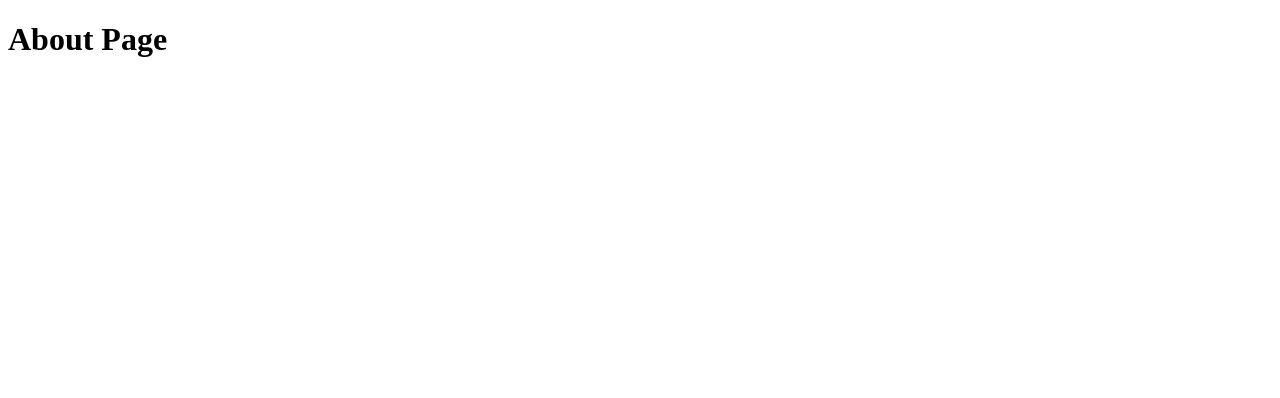
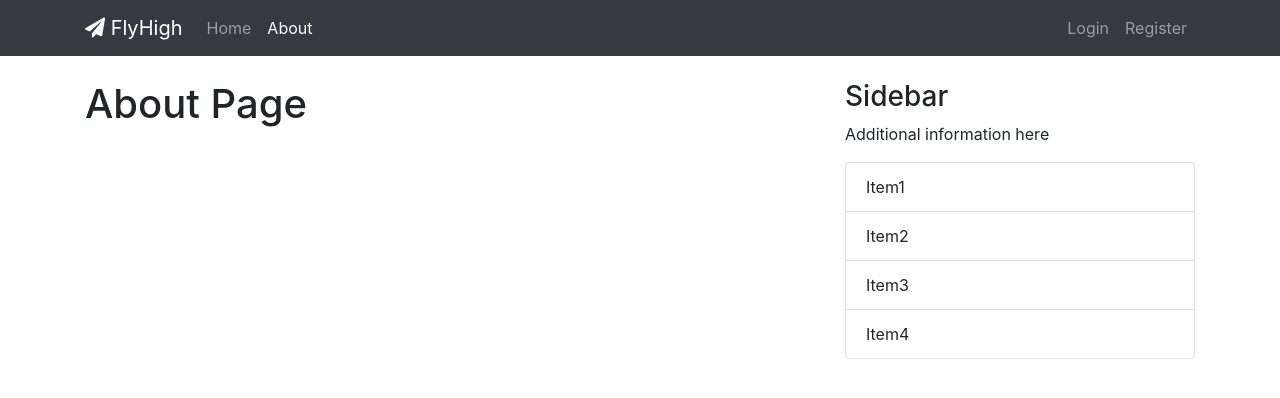
Before and after one commit to milan-stefanik/FlyHigh, a Flask app: page /about in a window 1280 px wide. Before the commit the part shown is almost empty. Shown: the top 398 px of the page. Run offline with Flask 2, Linux system fonts and the light colour scheme; some libraries are stand-ins or nearby versions.

Commit message:
Bootstrap incorporated, basic formatting, navbar added

```diff
--- a/app.py
+++ b/app.py
@@ -19,9 +19,9 @@ mongo = PyMongo(app)
 
 
 @app.route('/')
-@app.route('/home')
-def home():
-    return render_template('home.html', posts=mongo.db.posts.find())
+@app.route('/index')
+def index():
+    return render_template('index.html', posts=mongo.db.posts.find())
 
 
 @app.route('/about')
--- /dev/null
+++ b/static/css/style.css
@@ -0,0 +1,3 @@
+body {
+    margin-top: 5rem;
+}
--- a/templates/about.html
+++ b/templates/about.html
@@ -1,4 +1,5 @@
-{% extends "index.html" %}
+{% extends "base.html" %}
+{% set active_page = "about" %}
 {% block content %}
     <h1>About Page</h1>
 {% endblock content %}
--- /dev/null
+++ b/templates/base.html
@@ -0,0 +1,84 @@
+<!DOCTYPE html>
+<html lang="en">
+<head>
+    <meta charset="utf-8" />
+    <meta name="viewport" content="width=device-width, initial-scale=1, shrink-to-fit=no" />
+
+    <!-- Bootstrap CSS -->
+    <link type="text/css" rel="stylesheet" href="https://stackpath.bootstrapcdn.com/bootstrap/4.5.0/css/bootstrap.min.css" />
+
+    <!-- Fontawesome -->
+    <link type="text/css" rel="stylesheet" href="https://cdnjs.cloudflare.com/ajax/libs/font-awesome/5.12.0-1/css/all.css" />
+
+    <!-- Custom CSS -->
+    <link type="text/css" rel="stylesheet" href="{{url_for('static', filename='css/style.css')}}" />
+
+    {% if title %}
+        <title>FlyHigh Blog - {{ title }}</title>
+    {% else %}
+        <title>FlyHigh Blog</title>
+    {% endif %}
+
+    <!-- Favicon -->
+    <link href="static/img/favicon.png" rel="icon" />
+</head>
+
+<body>
+	<header class="site-header">
+		<nav class="navbar fixed-top navbar-expand-lg navbar-dark bg-dark">
+			<div class="container">
+				<a class="navbar-brand" href="{{url_for('index')}}"><span class="logo"><i class="fas fa-paper-plane"></i></span>
+					FlyHigh</a>
+				<button class="navbar-toggler" type="button" data-toggle="collapse" data-target="#navbarTogglerDemo02" aria-controls="navbarTogglerDemo02" aria-expanded="false" aria-label="Toggle navigation">
+		                <span class="navbar-toggler-icon"></span>
+		            </button>
+
+				<div class="collapse navbar-collapse" id="navbarTogglerDemo02">
+					<ul class="navbar-nav mr-auto mt-2 mt-lg-0">
+						<li class="nav-item {{ 'active' if active_page == 'home' else '' }}">
+							<a class="nav-link" href="{{url_for('index')}}">Home</a>
+						</li>
+						<li class="nav-item {{ 'active' if active_page == 'about' else '' }}">
+							<a class="nav-link" href="{{url_for('about')}}">About</a>
+						</li>
+					</ul>
+					<ul class="navbar-nav mt-2 mt-lg-0">
+						<li class="nav-item">
+							<a class="nav-link" href="#">Login</a>
+						</li>
+						<li class="nav-item">
+							<a class="nav-link" href="#">Register</a>
+						</li>
+					</ul>
+				</div>
+			</div>
+		</nav>
+	</header>
+
+    <div class="container">
+      <div class="row">
+        <div class="col-md-8">
+          {% block content %}{% endblock %}
+        </div>
+        <div class="col-md-4">
+          <div>
+            <h3>Sidebar</h3>
+            <p>Additional information here</p>
+              <ul class="list-group">
+                <li class="list-group-item">Item1</li>
+                <li class="list-group-item">Item2</li>
+                <li class="list-group-item">Item3</li>
+                <li class="list-group-item">Item4</li>
+              </ul>
+          </div>
+        </div>
+      </div>
+    </div>
+
+    <!-- Bootstrap JavaScript -->
+    <script type="text/javascript" src="https://code.jquery.com/jquery-3.5.1.slim.min.js"></script>
+    <script type="text/javascript" src="https://cdn.jsdelivr.net/npm/popper.js@1.16.0/dist/umd/popper.min.js" ></script>
+    <script type="text/javascript" src="https://stackpath.bootstrapcdn.com/bootstrap/4.5.0/js/bootstrap.min.js" ></script>
+
+</body>
+</html>
--- a/templates/index.html
+++ b/templates/index.html
@@ -1,16 +1,17 @@
-<!DOCTYPE html>
-<html lang="en">
-<head>
-    <meta charset="UTF-8">
-    <meta name="viewport" content="width=device-width, initial-scale=1.0">
-    {% if title %}
-        <title>FlyHigh Blog - {{ title }}</title>
-    {% else %}
-        <title>FlyHigh Blog</title>
-    {% endif %}
-</head>
-<body>
-    {% block content %}
-    {% endblock %}
-</body>
-</html>
+
+{% extends "base.html" %}
+{% set active_page = "home" %}
+{% block content %}
+    {% for post in posts %}
+        <article class="media">
+          <div class="media-body">
+            <div>
+              <a class="mr-2" href="#">{{ post.author }}</a>
+              <small class="text-muted">{{ post.date_posted }}</small>
+            </div>
+            <h2><a href="#">{{ post.title }}</a></h2>
+            <p >{{ post.content }}</p>
+          </div>
+        </article>
+    {% endfor %}
+{% endblock content %}
```
Also changed, not shown: templates/home.html (deleted, +0 -9 lines), static/img/favicon.png (added), static/img/header.jpg (added).
